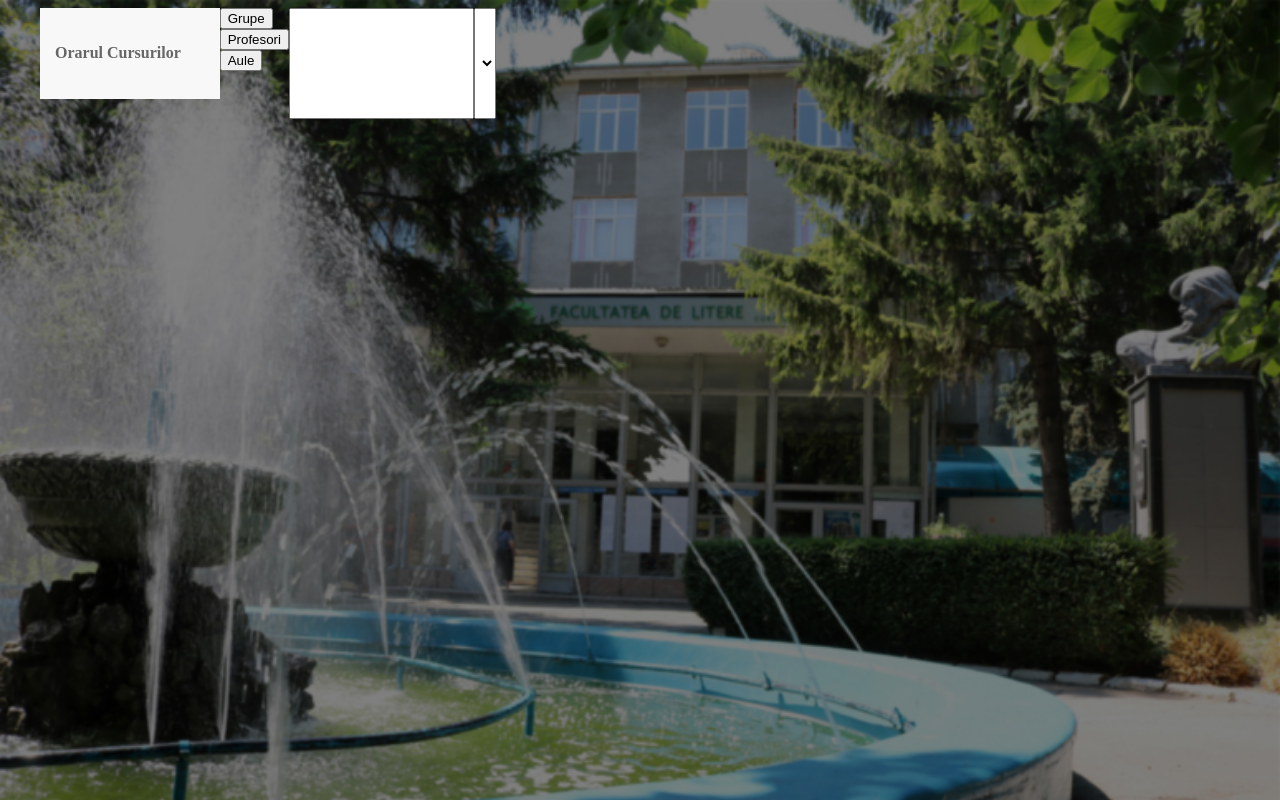
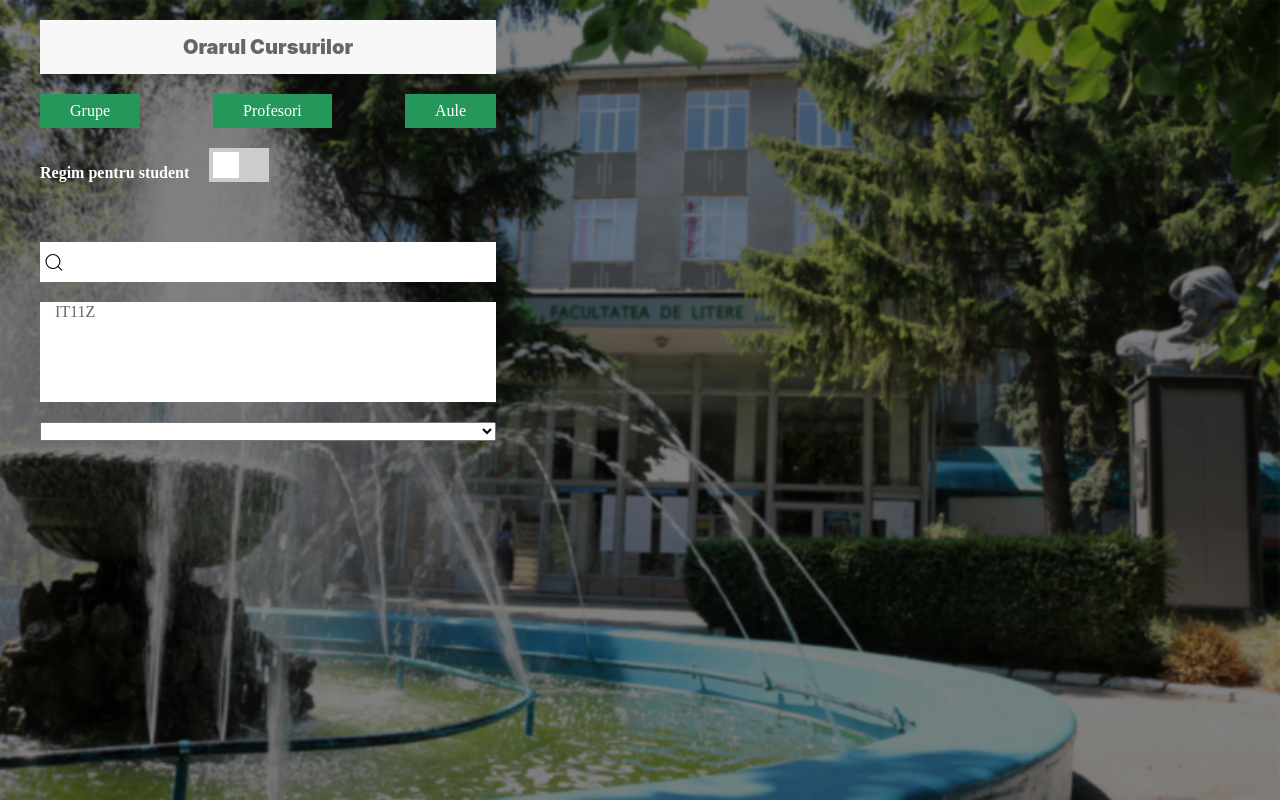
Before and after one commit to VasilievKirill333/OrarUsarb, a plain HTML site: page html/index.html in a window 1280 px wide. Drawn offline with Linux system fonts and the light colour scheme.

Commit message:
added css selectors

```diff
--- a/css/style.css
+++ b/css/style.css
@@ -1,3 +1,10 @@
+*{
+  padding: 0;
+  margin: 0;
+  box-sizing: border-box;
+}
+
+
 body {
   background-image: url(/img/background_img.png);
   background-repeat: no-repeat;
@@ -14,19 +21,153 @@ body {
 
 .container_left {
   display: flex;
+  flex-direction: column;
   max-width: 456px;
 }
 
+.container_left>*{
+  margin-top: 20px;
+}
+
 .orar_cursurilor {
-  display: inline-flex;
+  display: flex;
+  flex-direction: column;
   background-color: #f8f8f8;
   color: #666;
+  position: relative;
   width: 456px;
-  padding: 15px 29px 15px 15px;
-  position: relative;
-  margin-bottom: 20px;
 }
 
-.text h4{
-    margin-left: 0 auto;
+.orar_cursurilor h4 {
+  margin-left: 0 auto;
+  padding: 15px 100px 15px 100px;
+  text-align: center;
+  font-family: -apple-system, BlinkMacSystemFont, "Segoe UI", Roboto,
+    "Helvetica Neue", Arial, "Noto Sans", sans-serif, "Apple Color Emoji",
+    "Segoe UI Emoji", "Segoe UI Symbol", "Noto Color Emoji";
+  font-weight: 900;
+  font-size: 20px;
+  color: #666;
 }
+
+.buttons {
+  display: flex;
+  justify-content: space-between;
+  width: 100%;
+}
+
+.button {
+  background-color: #25975A;
+  color: white;
+  padding: 8px 30px;
+  font-family: 'Times New Roman', Times, serif;
+  font-size: 16px;
+  border: 0;
+}
+
+
+/* Switch */
+
+.switch {
+  position: relative;
+  width: 60px;
+  height: 34px;
+  background-color: #666;
+}
+
+.switch input {
+  opacity: 0;
+  width: 0;
+  height: 0;
+}
+
+.slider {
+  position: absolute;
+  cursor: pointer;
+  top: 0;
+  left: 0;
+  right: 0;
+  bottom: 0;
+  background-color: #ccc;
+  transition: .4s;
+}
+
+.slider:before {
+  position: absolute;
+  content: "";
+  height: 26px;
+  width: 26px;
+  left: 4px;
+  bottom: 4px;
+  background-color: white;
+  transition: .4s;
+}
+
+input:checked + .slider {
+  background-color: #25975A;
+}
+
+input:checked + .slider:before {
+  transform: translateX(26px);
+}
+
+.filter {
+  display: flex;
+  align-items: end;
+  margin-bottom: 40px;
+  color: white;
+}
+
+.filter h3{
+  font-family: 'Times New Roman', Times, serif;
+  font-size: 16px !important;
+}
+
+.filter > *:not(:first-child) {
+  margin-left: 20px;
+}
+
+.search_your_group{
+  width: 100%;
+  height: 40px;
+  background-color: white;
+  display: flex;
+  align-items: center;
+}
+
+.search_your_group svg{
+  height: 25px;
+  width: 25px;
+  padding-left: 4px;
+
+}
+
+.search_your_group input{
+  width: 100%;
+  height: 100%;
+  border: 0;
+  font-size: 16px;
+  font-weight: bold;
+  font-family: 'Times New Roman', Times, serif;
+  color: #666;
+  padding-left: 7px;
+  outline: none;
+}
+
+.list_of_groups{
+  width: 100%;
+  height: 100px;
+  display: flex;
+  background-color: white;
+  flex-direction: column;
+}
+
+.group_name{
+  width: 100%;
+  height: 24px;
+}
+
+.group_name p{
+  padding: 1px 15px;
+  color: #666;
+}
--- a/html/index.html
+++ b/html/index.html
@@ -8,34 +8,62 @@
     , initial-scale=1.0"
     />
     <title>Document</title>
-    <link rel="stylesheet" href="/css/style.css">
+    <link rel="stylesheet" href="/css/style.css" />
   </head>
   <body>
-    <div class="container_main">
-      <div class="container_left">
+    <section class="container_main">
+      <section class="container_left">
         <div class="orar_cursurilor">
-            <div class="text">
-                <h4>Orarul Cursurilor</h4>
-            </div>
-        </div>
-        <div class="buttons">
-            <button>Grupe</button>
-            <button>Profesori</button>
-            <button>Aule</button>
+          <h4>Orarul Cursurilor</h4>
         </div>
 
-        <div class="regim_pentru_student">
+        <div class="buttons">
+          <button class="button">Grupe</button>
+          <button class="button">Profesori</button>
+          <button class="button">Aule</button>
+        </div>
 
+        <div class="filter">
+          <h3>Regim pentru student</h3>
+          <label class="switch">
+            <input type="checkbox" />
+            <span class="slider"></span>
+          </label>
         </div>
-        <input type="text" class="search_your_group">
+
+        <div class="search_your_group">
+          <svg
+            width="20"
+            height="20"
+            viewBox="0 0 20 20"
+            xmlns="http://www.w3.org/2000/svg"
+            data-svg="search-icon"
+          >
+            <circle
+              fill="none"
+              stroke="#000"
+              stroke-width="1.1"
+              cx="9"
+              cy="9"
+              r="7"
+            ></circle>
+            <path
+              fill="none"
+              stroke="#000"
+              stroke-width="1.1"
+              d="M14,14 L18,18 L14,14 Z"
+            ></path>
+          </svg>
+          <input type="search" autocomplete="off" name="" id="" />
+        </div>
         <div class="list_of_groups">
-
+          <div class="group_name">
+            <p>IT11Z</p>
+          </div>
         </div>
         <select name="" id=""></select>
-
-
-      </div>
-      <div class="container_right"></div>
-    </div>
+      </section>
+      <section class="container_right"></section>
+    </section>
   </body>
 </html>
```
